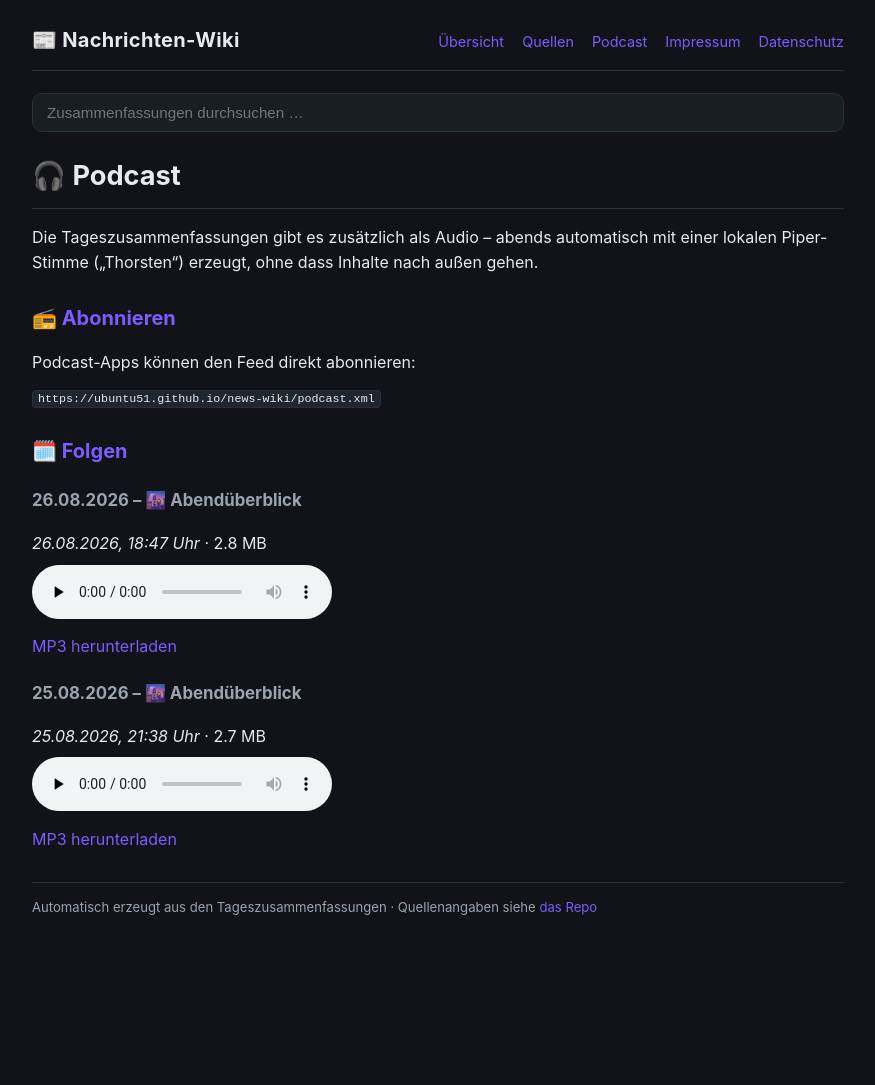
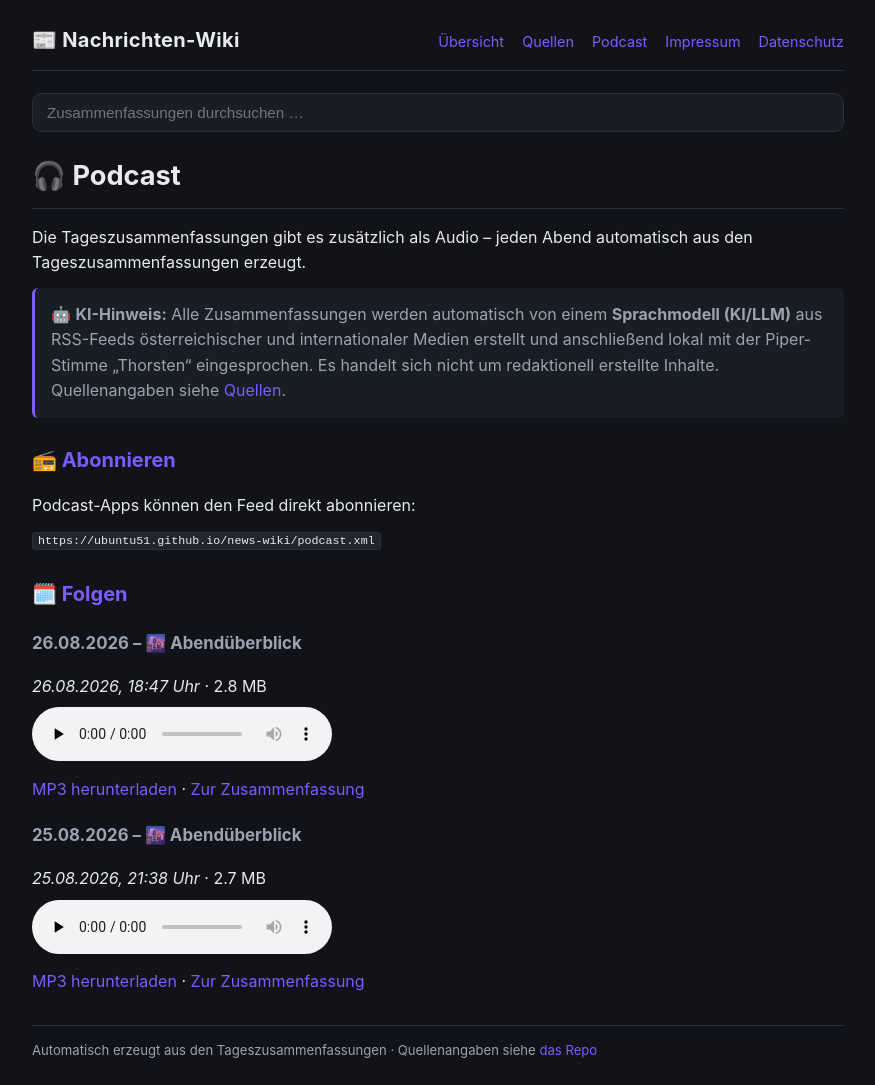
Before and after one commit to Ubuntu51/news-wiki, a Jekyll site: the page built from podcast.md, in a window 1280 px wide. Shown: the whole page, without its empty margins (202-1077 px from the left). Built offline with Jekyll 4.4.1, drawn with Linux system fonts in a browser that asks for light colours; before the commit the page ends 942 px from its top, so only the background shows below that.

Commit message:
Podcast: KI-Hinweis und mehr Informationen

```diff
--- a/podcast.md
+++ b/podcast.md
@@ -5,9 +5,15 @@ title: "🎧 Podcast"
 
 # 🎧 Podcast
 
-Die Tageszusammenfassungen gibt es zusätzlich als Audio – abends
-automatisch mit einer lokalen Piper-Stimme („Thorsten“) erzeugt,
-ohne dass Inhalte nach außen gehen.
+Die Tageszusammenfassungen gibt es zusätzlich als Audio – jeden Abend
+automatisch aus den Tageszusammenfassungen erzeugt.
+
+> 🤖 **KI-Hinweis:** Alle Zusammenfassungen werden automatisch von einem
+> **Sprachmodell (KI/LLM)** aus RSS-Feeds österreichischer und
+> internationaler Medien erstellt und anschließend lokal mit der
+> Piper-Stimme „Thorsten“ eingesprochen. Es handelt sich nicht um
+> redaktionell erstellte Inhalte. Quellenangaben siehe
+> [Quellen](https://ubuntu51.github.io/news-wiki/quellen.html).
 
 ## 📻 Abonnieren
 
@@ -23,7 +29,7 @@ Podcast-Apps können den Feed direkt abonnieren:
 
 <audio controls preload="none" src="https://ubuntu51.github.io/news-wiki/2026/08/2026-08-26_18-47.mp3"></audio>
 
-[MP3 herunterladen](https://ubuntu51.github.io/news-wiki/2026/08/2026-08-26_18-47.mp3)
+[MP3 herunterladen](https://ubuntu51.github.io/news-wiki/2026/08/2026-08-26_18-47.mp3) · [Zur Zusammenfassung](https://ubuntu51.github.io/news-wiki/2026/08/2026-08-26_18-47.html)
 
 ### 25.08.2026 – 🌆 Abendüberblick
 
@@ -31,4 +37,4 @@ Podcast-Apps können den Feed direkt abonnieren:
 
 <audio controls preload="none" src="https://ubuntu51.github.io/news-wiki/2026/08/2026-08-25_21-38.mp3"></audio>
 
-[MP3 herunterladen](https://ubuntu51.github.io/news-wiki/2026/08/2026-08-25_21-38.mp3)
+[MP3 herunterladen](https://ubuntu51.github.io/news-wiki/2026/08/2026-08-25_21-38.mp3) · [Zur Zusammenfassung](https://ubuntu51.github.io/news-wiki/2026/08/2026-08-25_21-38.html)
```
Also changed, not shown: podcast.xml (+12 -7 lines).
